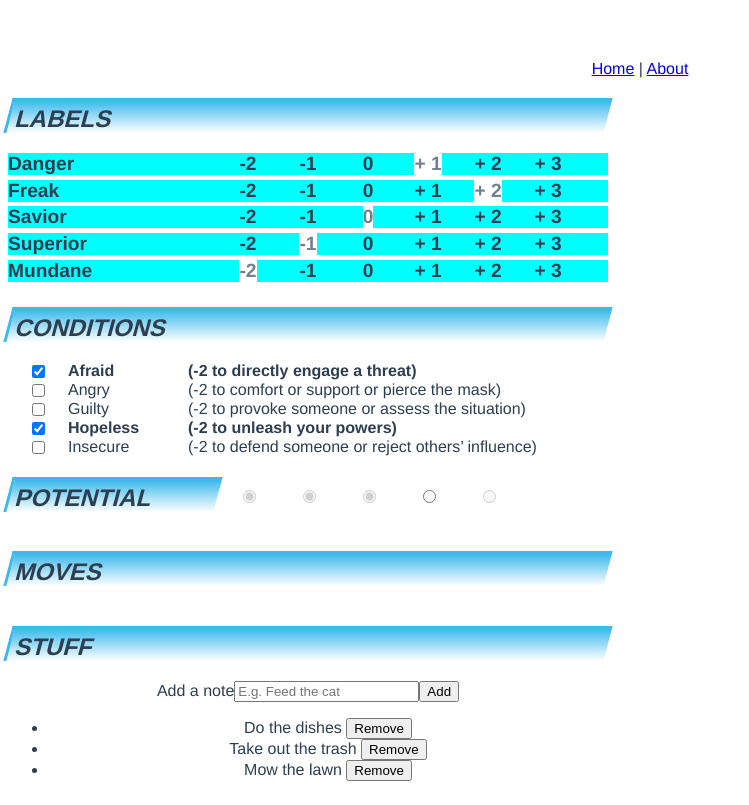
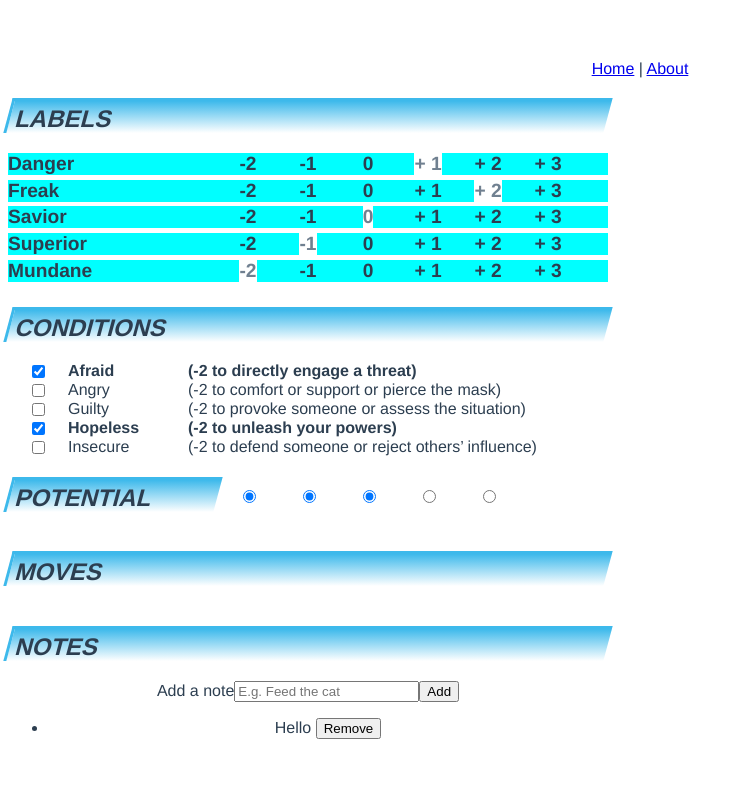
Before and after one commit to dotandimet/masks, a Vue app: page /#/ in a window 1280 px wide. Shown: the whole page, without its empty margins (0-749 px from the left). Built offline with nearby package versions, Linux system fonts and the light colour scheme.

Commit message:
allow shifting labels, rename Stuff to Notes

```diff
--- a/src/components/Label.vue
+++ b/src/components/Label.vue
@@ -4,7 +4,11 @@
         <div v-for="s in scale" v-bind:key="s"
              v-bind:class="{'ml-value': true,
                             'ml-value-active': (s===value),
-                            'ml-positive': (s>0)}">
+                            'ml-down': (s+1===value),
+                            'ml-up': (s-1===value),
+                            'ml-positive': (s>0)}"
+             v-on:click="shiftLabel(s)"
+                            >
         {{ s }}
 
         </div>
@@ -28,8 +32,10 @@ export default {
 
     },
     methods: {
-        shiftUp: function () {
-
+        shiftLabel: function (new_val) {
+            if (new_val+1 === this.value || new_val-1 === this.value) {
+                this.$emit('shifted', new_val);
+            }
         }
     }
 }
@@ -60,4 +66,8 @@ export default {
 .ml-positive::before {
  content: '+';
 }
+.ml-up:hover, .ml-down:hover {
+    color: white;
+    background-color: royalblue;
+}
 </style>
--- a/src/components/Labels.vue
+++ b/src/components/Labels.vue
@@ -1,10 +1,12 @@
 <template>
     <div class="mls-list">
         <h2>Labels</h2>
+        <div>{{ msg }}</div>
         <MasksLabel v-for="(label, index) in value"
             v-bind:title="titles[index].title"
              v-bind:value="label"
              v-bind:key="label.title"
+             v-on:shifted="updateLabel(index, $event)"
              > </MasksLabel>
     </div>
 </template>
@@ -23,13 +25,22 @@ export default {
         { title: "Savior", value: 0 },
         { title: "Superior", value: 0 },
         { title: "Mundane", value: 0 }
-      ]
+      ],
+      msg: ''
     };
   },
   computed: {
       all_labels: function() { return this.value.join(', '); }
   },
   methods: {
+    alert: function(notice) {
+        this.msg = notice;
+    },
+    updateLabel: function(index, label) {
+        let newArray = this.value.map( (x,i) => (i===index) ? label : x );
+        this.alert("Values: "+ this.value.join(',') + "Index: " + index + ", label: " + label + " labels: " + newArray.join(','));
+        this.$emit('input', newArray);
+    },
     shiftLabels: function(up, down) {
         let up_i = this.titles.findIndex( (item) => item.title === up );
         let down_i = this.titles.findIndex( (item) => item.title === down );
--- a/src/components/Item.vue
+++ b/src/components/Note.vue
@@ -8,6 +8,6 @@
 <script>
 export default {
     props: ['title'],
-    name: 'Item'
+    name: 'Note'
 }
 </script>
--- a/src/components/Stuff.vue
+++ b/src/components/Notes.vue
@@ -1,6 +1,6 @@
 <template>
 <div class="mls-list">
-<h2>Stuff</h2>
+<h2>Notes</h2>
   <form v-on:submit.prevent="addNewNote">
     <label for="new-note">Add a note</label>
     <input
@@ -12,50 +12,44 @@
   </form>
   <ul>
     <li
-      is="Item"
-      v-for="(note, index) in notes"
+      is="Note"
+      v-for="(note, index) in value"
       v-bind:key="note.id"
       v-bind:title="note.title"
-      v-on:remove="notes.splice(index, 1)"
+      v-on:remove="removeNote(index)"
     ></li>
   </ul>
 </div>
 </template>
 <script>
-import Item from './Item';
+import Note from './Note';
 
 export default {
-    name: 'Stuff',
+    name: 'Notes',
     components: {
-        Item
+        Note
     },
+    props: ['value'],
     data: function() {
         return {
-    newNoteText: '',
-    notes: [
-      {
-        id: 1,
-        title: 'Do the dishes',
-      },
-      {
-        id: 2,
-        title: 'Take out the trash',
-      },
-      {
-        id: 3,
-        title: 'Mow the lawn'
+         newNoteText: '',
+         nextNoteId: this.value.length+1
       }
-    ],
-    nextNoteId: 4
-  }
   },
   methods: {
     addNewNote: function () {
-      this.notes.push({
+      let notes = Array.from(this.value);
+      notes.push({
         id: this.nextNoteId++,
         title: this.newNoteText
-      })
+      });
+      this.$emit('input', notes);
       this.newNoteText = ''
+    },
+    removeNote: function(index){
+      let notes = Array.from(this.value);
+      notes.splice(index, 1);
+      this.$emit('input', notes);
     }
   }
 }
--- a/src/components/Potential.vue
+++ b/src/components/Potential.vue
@@ -6,7 +6,8 @@
       class="pot-box">
     <input type="radio"
       v-bind:checked="(box<=value)?true:false"
-      v-bind:disabled="(box!==value+1)?true:false"
+      v-bind:value="box"
+      v-bind:click="markPotential"
       >
       </div>
 </div>
@@ -17,6 +18,13 @@ export default {
     computed: {
         boxes: function( ) {
             return [1,2,3,4,5];
+        }
+    },
+    methods: {
+        markPotential: function(event) {
+            if (event.target.value > this.value) {
+                this.$emit('input', event.target.value);
+            }
         }
     }
 
--- a/src/views/Character.vue
+++ b/src/views/Character.vue
@@ -4,7 +4,7 @@
     <Conditions v-model="conditions"></Conditions>
     <Potential v-model="potential"></Potential>
     <Moves></Moves>
-    <Stuff></Stuff>
+    <Notes v-model="notes"></Notes>
   </div>
 </template>
 
@@ -14,7 +14,7 @@ import Labels from '@/components/Labels.vue'
 import Conditions from '@/components/Conditions.vue'
 import Potential from '@/components/Potential.vue'
 import Moves from '@/components/Moves.vue'
-import Stuff from '@/components/Stuff.vue'
+import Notes from '@/components/Notes.vue'
 
 export default {
   name: 'Character',
@@ -23,13 +23,15 @@ export default {
     Conditions,
     Moves,
     Potential,
-    Stuff
+    Notes
   },
   data: function() {
     return {
       labels: [ 1, 2, 0, -1, -2 ],
       potential: 3,
-      conditions: {'Afraid': true, 'Hopeless': true, 'Insecure': false}
+      conditions: {'Afraid': true, 'Hopeless': true, 'Insecure': false},
+      advancements: [],
+      notes: [ { id: 1, title: 'Hello'}]
     }
   }
 }
```
